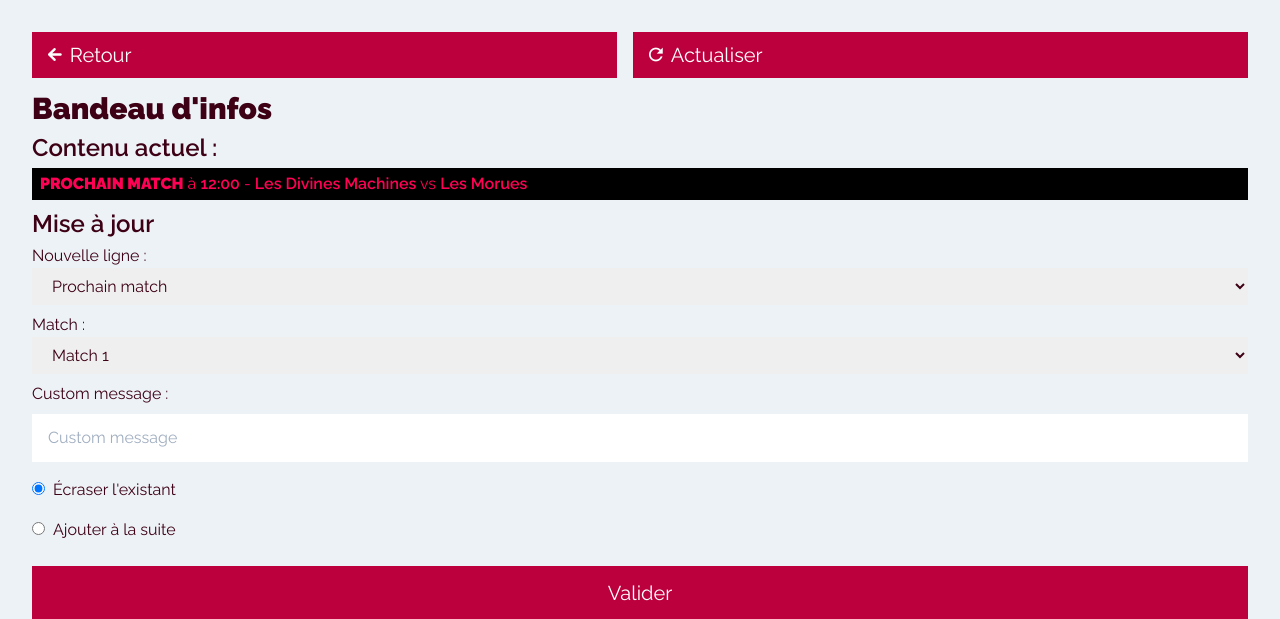
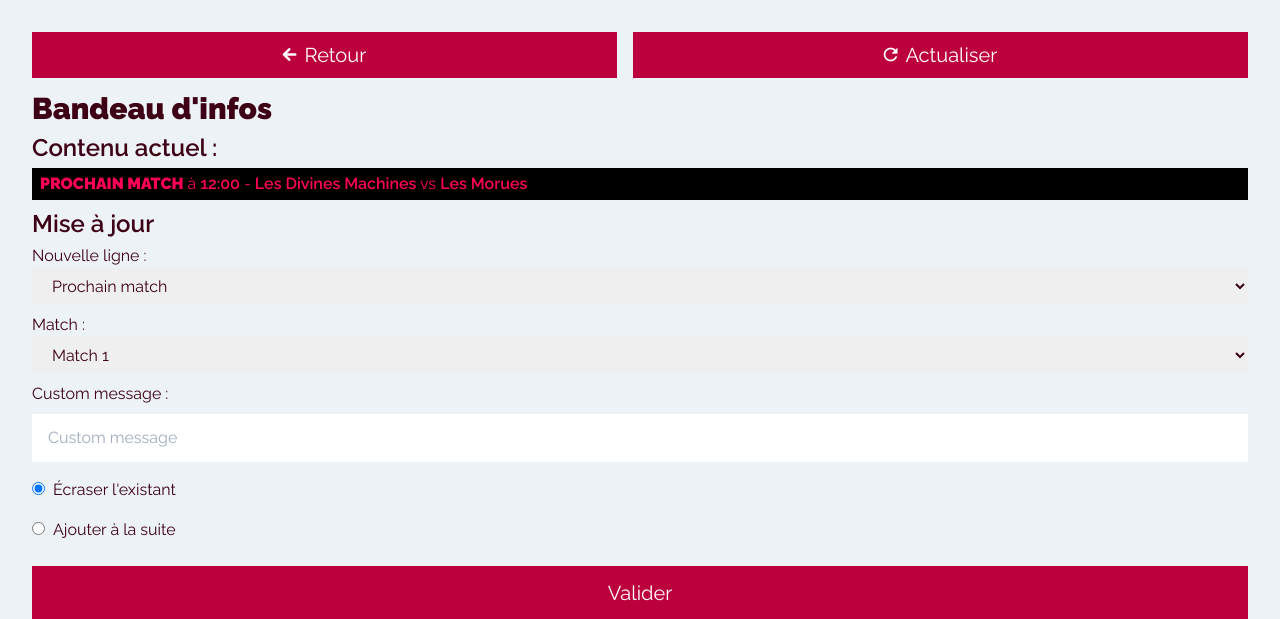
Before and after one commit to OIIOIIOI/rd-book, a PHP site: page /4qn7r67r in a window 1280 px wide. Shown: the top 619 px of the page. Run offline with PHP 8.4, Linux system fonts and the light colour scheme.

Commit message:
admin style

```diff
--- a/4qn7r67r/index.php
+++ b/4qn7r67r/index.php
@@ -80,8 +80,8 @@ $_POST = array();
 <body class="font-sans bg-gray-200 text-pink-900 p-8">
 	<div class="">
 		<div class="flex justify-between">
-			<a href="/" class="block flex-grow px-4 py-2 mr-2 text-xl no-underline bg-pink-400 text-white hover:text-white"><i class="icon ion-md-arrow-round-back mr-2"></i>Retour</a>
-			<a href="/4qn7r67r" class="block flex-grow px-4 py-2 ml-2 text-xl no-underline bg-pink-400 text-white hover:text-white"><i class="icon ion-md-refresh mr-2"></i>Actualiser</a>
+			<a href="/" class="block flex-grow px-4 py-2 mr-2 text-xl text-center no-underline bg-pink-400 text-white hover:text-white"><i class="icon ion-md-arrow-round-back mr-2"></i>Retour</a>
+			<a href="/4qn7r67r" class="block flex-grow px-4 py-2 ml-2 text-xl text-center no-underline bg-pink-400 text-white hover:text-white"><i class="icon ion-md-refresh mr-2"></i>Actualiser</a>
 		</div>
 		<h1 class="mt-4">Bandeau d'infos</h1>
 		<h2 class="mt-3">Contenu actuel :</h2>
```
